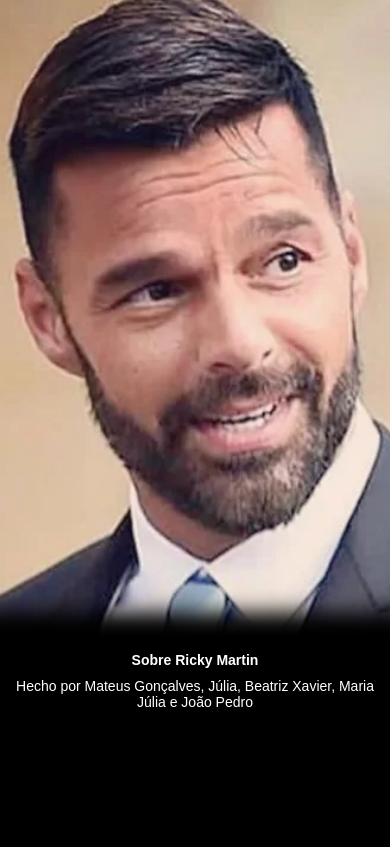
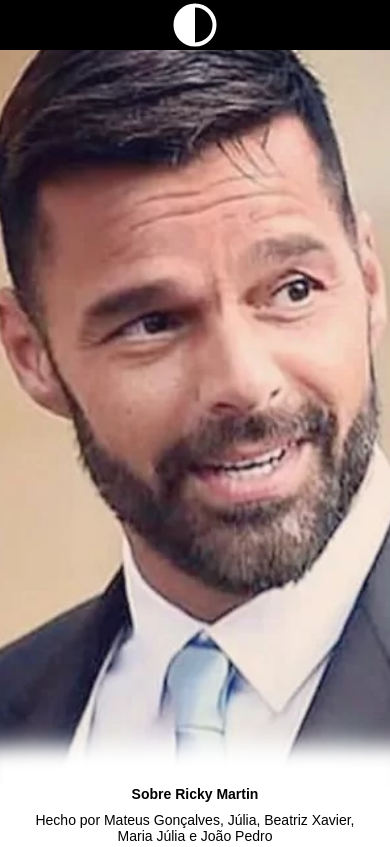
Before and after one commit to mwd-oficial/trabalhoespanhol, a plain HTML site: page index.html in a window 390 px wide. Shown: the top 847 px of the page. Drawn offline with Linux system fonts and the light colour scheme.

Commit message:
atualizei

```diff
--- a/index.html
+++ b/index.html
@@ -10,7 +10,15 @@
     <title>Sobre Ricky Martin</title>
 </head>
 
-<body>
+<body class="light-theme">
+    <div>
+        <button class="btn">
+            <div id="botlumdiv"></div>
+            <div id="botlumdiv2"></div>
+            <img src="contrast-outline.svg" alt="" class="botlum" id="botlight" style="display: none;">
+            <img src="contrast.svg" alt="" class="botlum" id="botdark">
+        </button>
+    </div>
     <header>
         <div id="sobre">
             <h1>Sobre Ricky Martin</h1>
@@ -24,7 +32,11 @@
     <main>
         <button id="titbio" class="tittemas" onclick="bio1()">Biografía</button>
         <div id="bio" class="temasdiv" onclick="bio1()">
-            Enrique Martín Morales (San Juan, 24 de diciembre de 1971), es más conocido por su nombre artístico Ricky Martin. Es un cantante, compositor, actor y Embajador de Buena Voluntad de UNICEF puertorriqueño. Fue uno de los ídolos adolescentes más grandes de América Latina durante la década de 1990 y una figura importante en la música pop estadounidense hacia el final de la década. Ricky se hizo mundialmente conocido por ser el cantante principal de la banda Menudo.
+            Enrique Martín Morales (San Juan, 24 de diciembre de 1971), es más conocido por su nombre artístico Ricky
+            Martin. Es un cantante, compositor, actor y Embajador de Buena Voluntad de UNICEF puertorriqueño. Fue uno de
+            los ídolos adolescentes más grandes de América Latina durante la década de 1990 y una figura importante en
+            la música pop estadounidense hacia el final de la década. Ricky se hizo mundialmente conocido por ser el
+            cantante principal de la banda Menudo.
         </div>
 
         <button id="titpais" class="tittemas" onclick="pais1()">Origen</button>
@@ -65,7 +77,7 @@
 
         <p id="titmus" class="tittemas" onclick="mus1()">Livin' La Vida Loca</p>
         <div id="mus" class="temasdiv" onclick="mus1()">
-            <audio id="audiomus" preload="metadata" src="Ricky_Martin_-_Livin_La_Vida_Loca.mp3" controls></audio>
+            <audio id="audiomus" preload="metadata" src="Ricky_Martin_-_Livin_La_Vida_Loca copy.mp3" controls></audio>
             <p id="parmus">En 1999 lanzó su disco más exitoso, con el hit "Livin' la Vida Loca". Ese fue un éxito
                 mundial, y su gira incluyó Asia, Europa, Estados Unidos y América Latina.</p>
         </div>
--- a/script.js
+++ b/script.js
@@ -1,3 +1,27 @@
+'use strict'
+const switcher = document.querySelector('.btn');
+let botlight = document.getElementById("botlight")
+let botdark = document.getElementById("botdark")
+let botlumdiv2 = document.getElementById("botlumdiv2")
+switcher.addEventListener('click', function() {
+    document.body.classList.toggle('dark-theme')
+
+    var className = document.body.className;
+
+if (className == "light-theme") {
+    botlumdiv2.style.display = "block"
+    botlight.style.display = "none"
+    botdark.style.display = "block"
+} else {
+    botlumdiv2.style.display = "none"
+    botdark.style.display = "none"
+    botlight.style.display = "block"
+}
+
+console.log('current class name: ' + className)
+});
+
+
 var teste = true
 function bio1() {
     var bio = document.getElementById("bio")
@@ -28,7 +52,7 @@ function bio1() {
         titbio.style.fontSize = "14px"
         titbio.style.width = "150px"
         bio.style.marginBottom = 0
-        titbio.style.borderBottom = "5px solid white"
+        titbio.style.borderBottom = "5px solid var(--fontColor)"
         titbio.style.borderRadius = "20px"
         teste = true
     }
@@ -67,7 +91,7 @@ function pais1() {
         titpais.style.fontSize = "14px"
         titpais.style.width = "150px"
         pais.style.marginBottom = 0
-        titpais.style.borderBottom = "5px solid white"
+        titpais.style.borderBottom = "5px solid var(--fontColor)"
         titpais.style.borderRadius = "20px"
         teste = true
     }
@@ -106,7 +130,7 @@ function disc1() {
         titdisc.style.fontSize = "14px"
         titdisc.style.width = "150px"
         disc.style.marginBottom = 0
-        titdisc.style.borderBottom = "5px solid white"
+        titdisc.style.borderBottom = "5px solid var(--fontColor)"
         titdisc.style.borderRadius = "20px"
         teste = true
     }
@@ -144,7 +168,7 @@ function mus1() {
         titmus.style.fontSize = "14px"
         titmus.style.width = "150px"
         mus.style.marginBottom = 0
-        titmus.style.borderBottom = "5px solid white"
+        titmus.style.borderBottom = "5px solid var(--fontColor)"
         titmus.style.borderRadius = "20px"
         teste = true
     }
--- a/style.css
+++ b/style.css
@@ -1,16 +1,22 @@
 @charset "UTF-8";
 
 * {
+    color: var(--fontColor);
     margin: 0;
     padding: 0;
 }
 
 :root {
-    --cor1: #800D00;
-    --cor2: #C7AC0A;
-    --cor3: #D17C0A;
-    --cor4: #D10AAE;
-    --cor5: #4100C7;
+    --cor2d: #C7AC0A;
+    --cor3d: #D17C0A;
+    --cor4d: #D10AAE;
+    --cor5d: #3a00ad;
+    --cor2l: #e4c513;
+    --cor3l: #ff9100;
+    --cor4l: #f609cb;
+    --cor5l: rgb(0, 94, 255);
+    --white: #ffffff;
+    --black: #000000;
 }
 
 ::-webkit-scrollbar {
@@ -18,24 +24,94 @@
 }
 
 ::-webkit-scrollbar-thumb {
-    background-color: white;
+    background-color: var(--fontColor);
     border-radius: 10px;
 }
 
 ::-webkit-scrollbar-track {
-    background-color: black;
+    background-color: var(--bg);
+}
+
+.light-theme {
+    --bg: var(--white);
+    --fontColor: var(--black);
+    --btnBg: var(--black);
+    --btnFontColor: var(--white);
+    --biocor: var(--cor5l);
+    --paiscor: var(--cor4l);
+    --disccor: var(--cor3l);
+    --muscor: var(--cor2l);
+}
+
+.dark-theme {
+    --bg: var(--black);
+    --fontColor: var(--white);
+    --btnBg: var(--white);
+    --btnFontColor: var(--black);
+    --biocor: var(--cor5d);
+    --paiscor: var(--cor4d);
+    --disccor: var(--cor3d);
+    --muscor: var(--cor2d);
+}
+
+.botlum {
+    width: 80%;
+    z-index: 102;
+}
+
+
+
+#botlumdiv {
+    position: absolute;
+    top: 50%;
+    left: 50%;
+    transform: translate(-50%, -50%);
+    background-color: white;
+    border-radius: 50%;
+    width: 50px;
+    height: 50px;
+    z-index: 101;
+}
+#botlumdiv2 {
+    position: absolute;
+    top: 50%;
+    left: 50%;
+    transform: translate(-50%, -50%);
+    background-color: transparent;
+    border: 4.5px solid white;
+    border-radius: 50%;
+    width: 42px;
+    height: 42px;
+    z-index: 103;
+}
+.btn {
+    position: fixed;
+    top: 50px;
+    left: 50px;
+    display: flex;
+    justify-content: center;
+    align-items: center;
+    height: 75px;
+    width: 75px;
+    border-radius: 50%;
+    border: none;
+    background-color: var(--btnBg);
+    cursor: pointer;
+    z-index: 100;
+    transition-duration: .3s;
 }
 
 body {
     font: normal 14px Arial;
     text-align: center;
-    background-color: black;
+    background: var(--bg);
+    transition-duration: .3s;
 }
 
 
 header {
     background-image: url("martinimg.webp");
-    background-position: center center;
+    background-position: top left;
     background-repeat: no-repeat;
     background-size: cover;
     background-attachment: fixed;
@@ -43,8 +119,8 @@ header {
     display: flex;
     justify-content: flex-start;
     align-items: flex-end;
-    box-shadow: inset 100px -100px 200px 0px black,
-        inset -10px 10px 50px 0px black;
+    box-shadow: inset 100px -100px 200px 0px var(--bg),
+        inset -10px 10px 50px 0px var(--bg);
 }
 
 #sobrepeq {
@@ -56,82 +132,98 @@ header {
     display: flex;
     justify-content: flex-start;
     align-items: center;
-    background-color: black;
-    color: white;
+    background-color: var(--bg);
+    transition-duration: .3s;
     height: 300px;
     width: 300px;
     padding-left: 10px;
     border-radius: 0px 250px 0px 0px;
-    box-shadow: -20px 20px 100px 0px black,
-        10px -10px 100px 0px black,
-        15px -15px 100px 0px black,
-        40px -40px 100px 0px black;
-    overflow: hidden;
+    box-shadow: -20px 20px 100px 0px var(--bg),
+    10px -10px 100px 0px var(--bg),
+    15px -15px 100px 0px var(--bg),
+        40px -40px 100px 0px var(--bg);
+        overflow: hidden;
+    }
+
+h1 {
+    color: var(--fontColor);
+    transition-duration: .3s;
 }
 
 #nomes {
-    background-color: black;
-    color: white;
+    background-color: var(--bg);
+    transition-duration: .3s;
     position: absolute;
     top: 100vh;
     left: 0px;
-    padding: 20px 10px;
+    padding: 0px 10px;
+}
+
+#nomes p {
+    margin: 0px 20px;
 }
 
 p {
-    color: white;
+    color: var(--fontColor);
     margin-bottom: 50px;
+    transition-duration: .3s;
 }
 
 main {
-    color: white;
-    background-color: black;
+    background-color: var(--bg);
+    transition-duration: .3s;
     padding-top: 50px;
-    box-shadow: 0px -20px 20px 0px rgba(0, 0, 0, 0.5);
+    box-shadow: -20px 20px 100px 0px var(--bg),
+    10px -10px 100px 0px var(--bg),
+    15px -15px 100px 0px var(--bg),
+        40px -40px 100px 0px var(--bg);
+
 }
 
 .tittemas {
     margin: auto;
     margin-top: 50px;
-    color: white;
+    color: var(--fontColor);
+    transition-duration: border color .3s;
+    transition-duration: 1s;
     padding: 10px;
     width: 150px;
     display: flex;
     justify-content: center;
     align-items: center;
-    border: 5px solid white;
+    border: 5px solid var(--fontColor);
     border-radius: 20px;
     cursor: pointer;
-    transition-duration: 1s;
 }
 
 
 .temasdiv {
     margin: auto;
     margin-bottom: 0px;
-    border: 5px solid white;
+    border: 5px solid var(--fontColor);
+    transition-duration: border .3s;
+    transition-duration: 1s;
     border-radius: 20px 20px;
     max-width: 80vw;
     max-height: 0;
     opacity: 0;
     overflow: hidden;
-    transition-duration: 1s;
     padding: 0px;
     cursor: pointer;
 }
 
 #bio{
-    background-color: var(--cor5);
+    background-color: var(--biocor);
     line-height: 25px;
     text-align: justify;
 }
 
 #titbio {
-    background-color: var(--cor5);
+    background-color: var(--biocor);
 }
 
 #pais, #titpais {
-    background-color: var(--cor4);
+    background-color: var(--paiscor);
 }
 
 #imgpais {
@@ -151,7 +243,7 @@ main {
 }
 
 #disc, #titdisc {
-    background-color: var(--cor3);
+    background-color: var(--disccor);
 }
 
 #pardisc {
@@ -161,7 +253,7 @@ main {
 }
 
 #mus, #titmus {
-    background-color: var(--cor2);
+    background-color: var(--muscor);
 }
 
 audio {
@@ -171,7 +263,8 @@ audio {
 footer {
     margin-top: 50px;
     padding: 10px;
-    background-color: black;
+    background-color: var(--bg);
+    transition-duration: .3s;
     padding-top: 40px;
 }
 
@@ -195,11 +288,49 @@ footer {
 }
 
 @media screen and (max-width: 600px) {
+    ::-webkit-scrollbar {
+        display: none;
+    }
+
     header {
-        height: 90vh;
+        background-position: center center;
+        height: 100vh;
         display: flex;
         justify-content: flex-end;
         align-items: flex-end;
+    }
+
+    .botlum {
+        width: 50px;
+    }
+
+    #botlumdiv {
+        width: 40px;
+        height: 40px;
+    }
+
+    #botlumdiv2 {
+        width: 35px;
+        height: 35px;
+        border: 4px solid white;
+    }
+
+    .btn {
+    display: inline;
+    position: fixed;
+    top: 0;
+    left: 0;
+    display: flex;
+    justify-content: center;
+    align-items: center;
+    height: 50px;
+    width: 100vw;
+    border-radius: 0px;
+    border: none;
+    background-color: var(--btnBg);
+    cursor: pointer;
+    z-index: 100;
+    transition-duration: .3s;
     }
 
     #sobre {
@@ -216,7 +347,7 @@ footer {
         top: 0;
         left: 0;
         padding: 0px;
-        box-shadow: 0px -20px 20px 20px black;
+        box-shadow: 0px -20px 20px 20px var(--bg);
     }
 
     h1 {
```
Also changed, not shown: contrast-outline.svg (added), contrast.svg (added).
